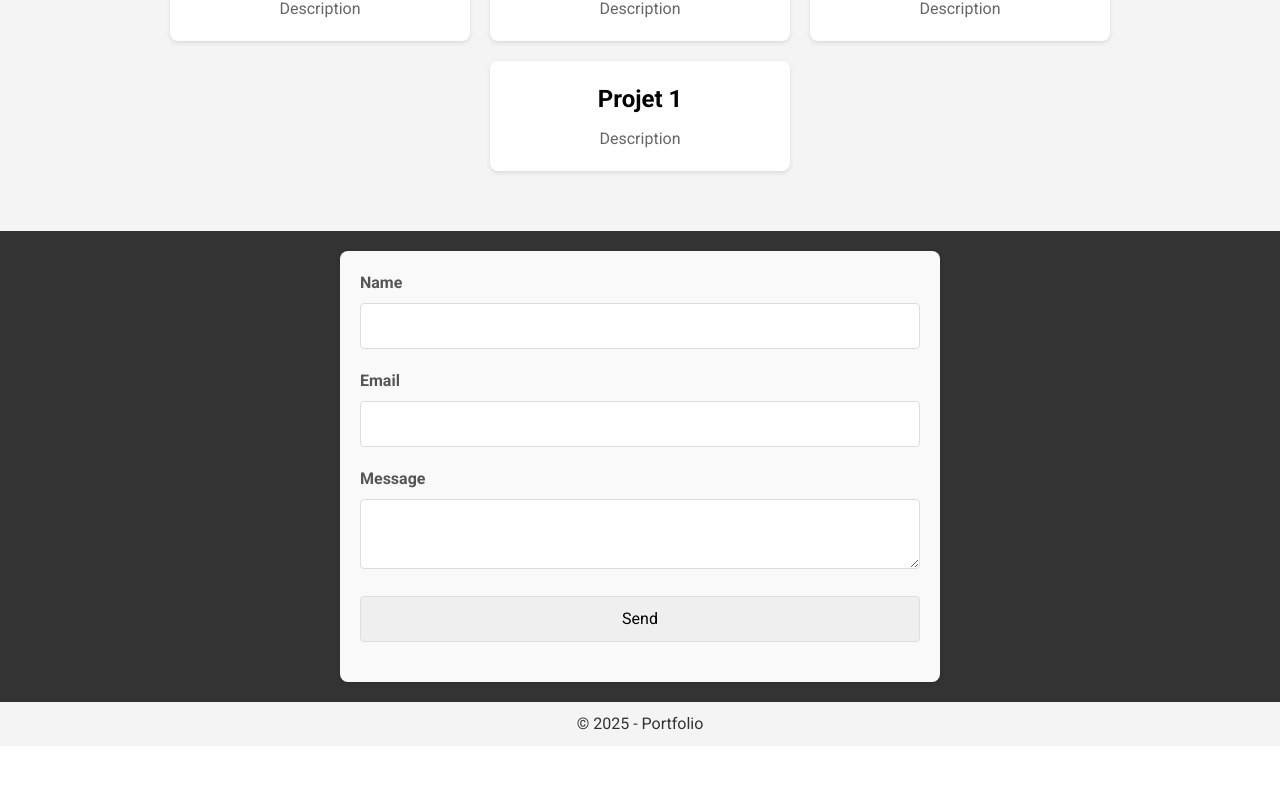
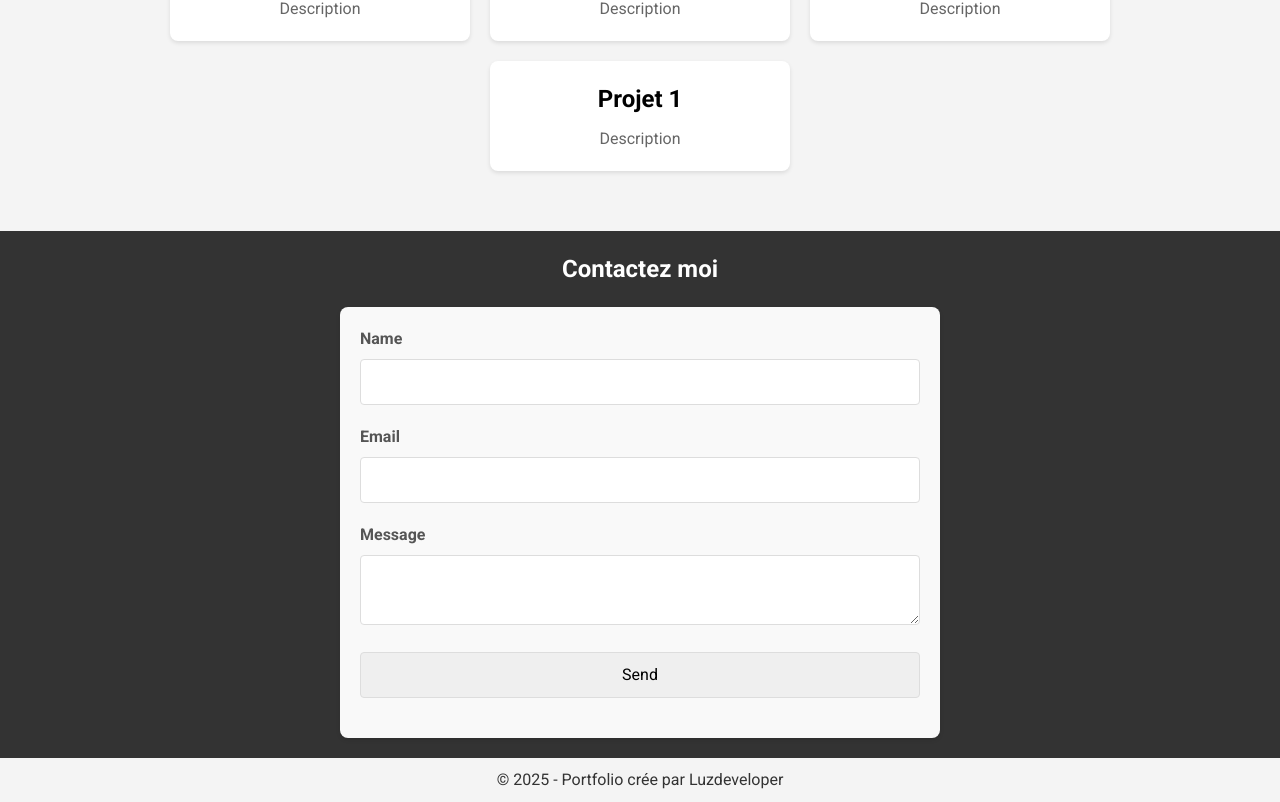
Before and after one commit to Luzdeveloper/Portfolio-React-2024, a React (Vite) app: page / in a window 1280 px wide. Shown: the part 1607-2409 px from the top of the page. Before the commit the page ends 2353 px from the top, so only its background shows below. Built offline with nearby package versions, Linux system fonts and the light colour scheme.

Commit message:
update footer

```diff
--- a/src/components/Contact.jsx
+++ b/src/components/Contact.jsx
@@ -24,6 +24,7 @@ export const ContactUs = () => {
 
   return (
     <div className="contact-container">
+      <h2>Contactez moi</h2>
       <form ref={form} onSubmit={sendEmail} className="contact-form">
         <label>Name</label>
         <input type="text" name="user_name" />
--- a/src/components/Footer.jsx
+++ b/src/components/Footer.jsx
@@ -3,7 +3,7 @@ import '../styles/Footer.css';
 export function Footer() {
   return (
     <footer className="footer">
-      <p>© 2025 - Portfolio</p>
+      <p>© 2025 - Portfolio crée par Luzdeveloper</p>
     </footer>
   );
 }
--- a/src/styles/contact.css
+++ b/src/styles/contact.css
@@ -6,6 +6,11 @@
   align-items: center;
   padding: 20px;
   background-color: #333;
+}
+
+.contact-container h2 {
+  color: #fff;
+  margin-bottom: 20px;
 }
 
 .contact-form {
```
